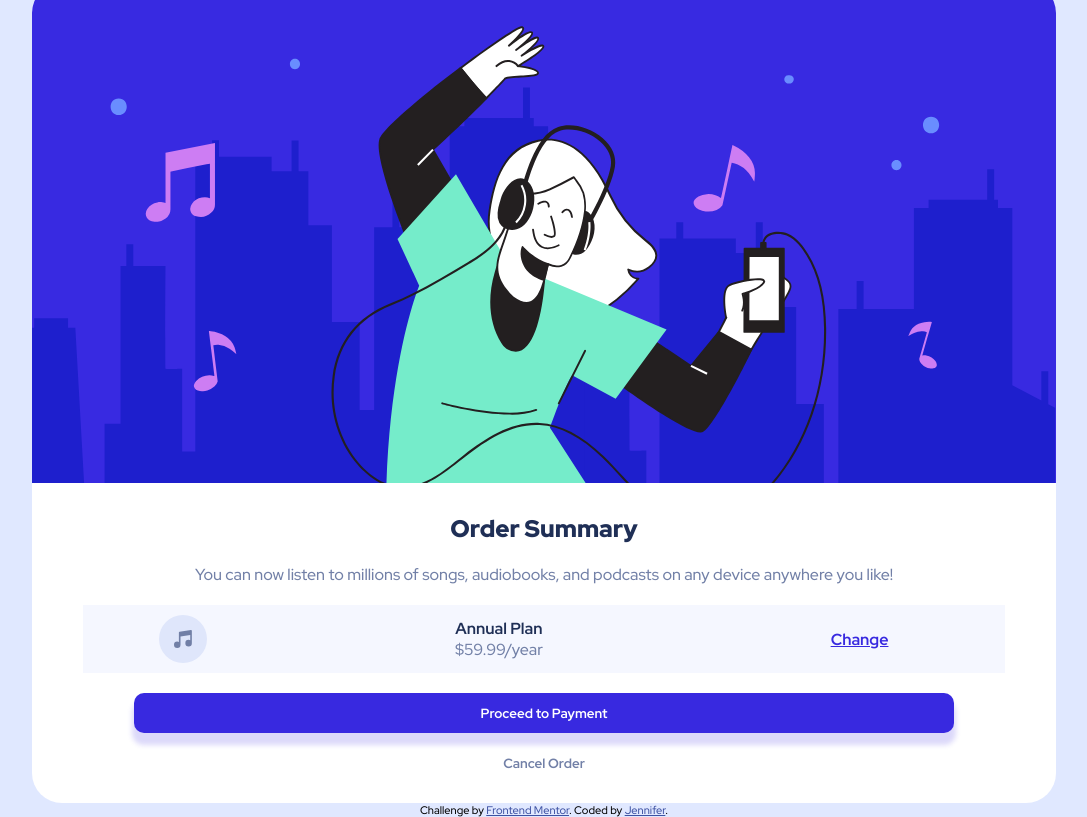
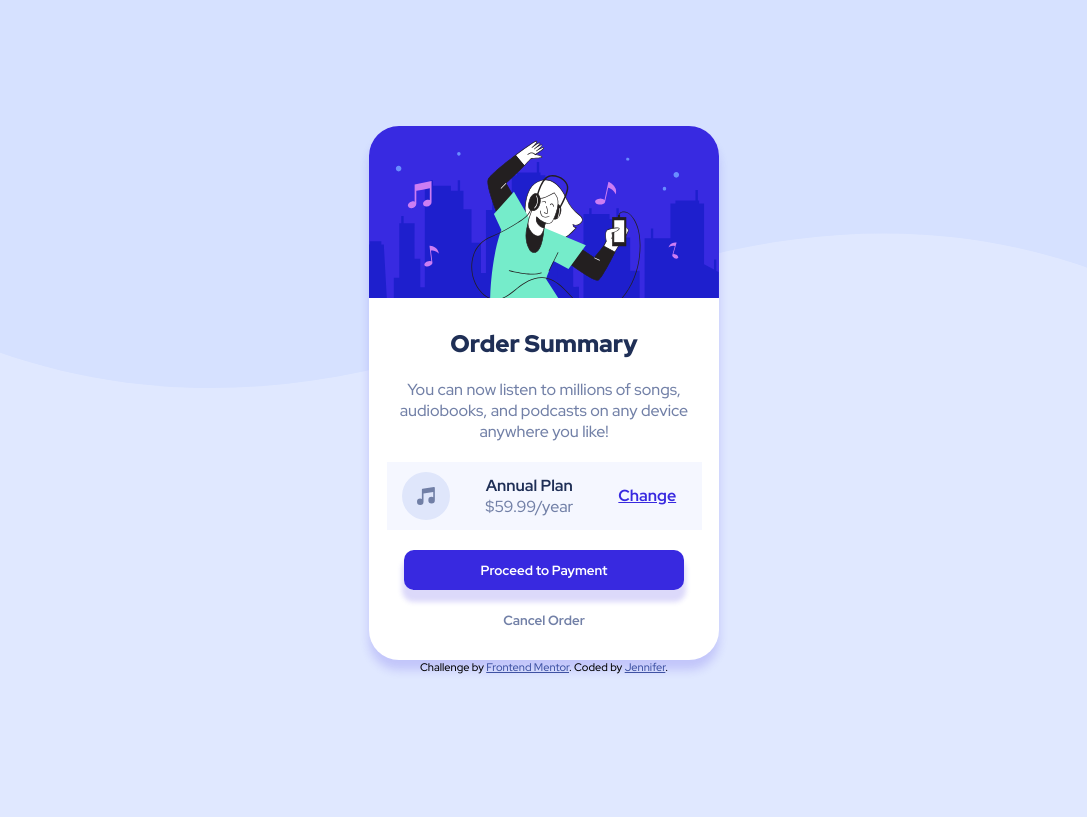
Before and after one commit to Jennifer1919/order-summary-component-main, a plain HTML site: page index.html in a window 1280 px wide. Shown: the whole page, without its empty margins (96-1183 px from the left). Drawn offline with Linux system fonts and the light colour scheme.

Commit message:
Challenge completed!

```diff
--- a/style.scss
+++ b/style.scss
@@ -108,6 +108,24 @@ body{
         }
 
 
+}
 
+@media (min-width : 650px) {
 
+    body{
+
+        background-image: url(images/pattern-background-desktop.svg);
+        background-size: cover;
+        background-repeat: no-repeat;
+        background-size:contain;
+
+        #content-box{
+            max-width: 350px;
+            box-shadow: 0px 10px 10px 0px hsla(245, 75%, 52%, 0.178);
+
+            button:hover, a:hover{
+                cursor:pointer;
+            }
+        }
+    }
 }
```
Also changed, not shown: style.css, 1 other file.
